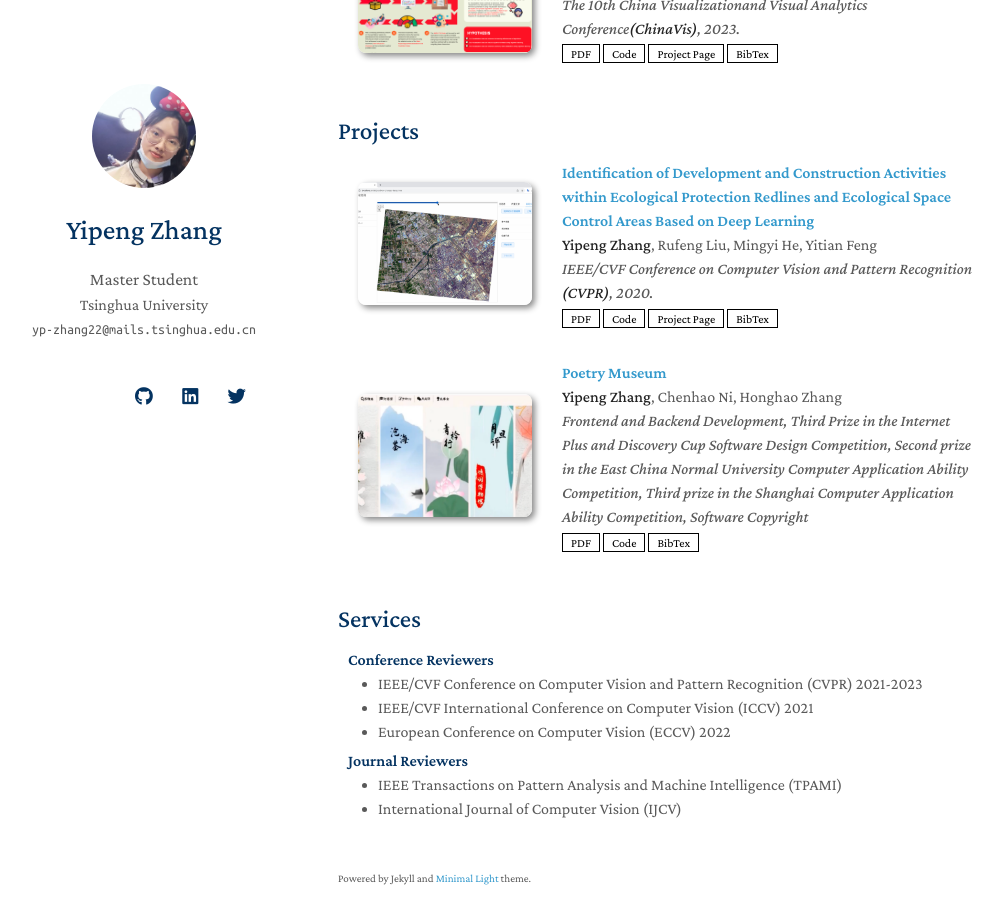
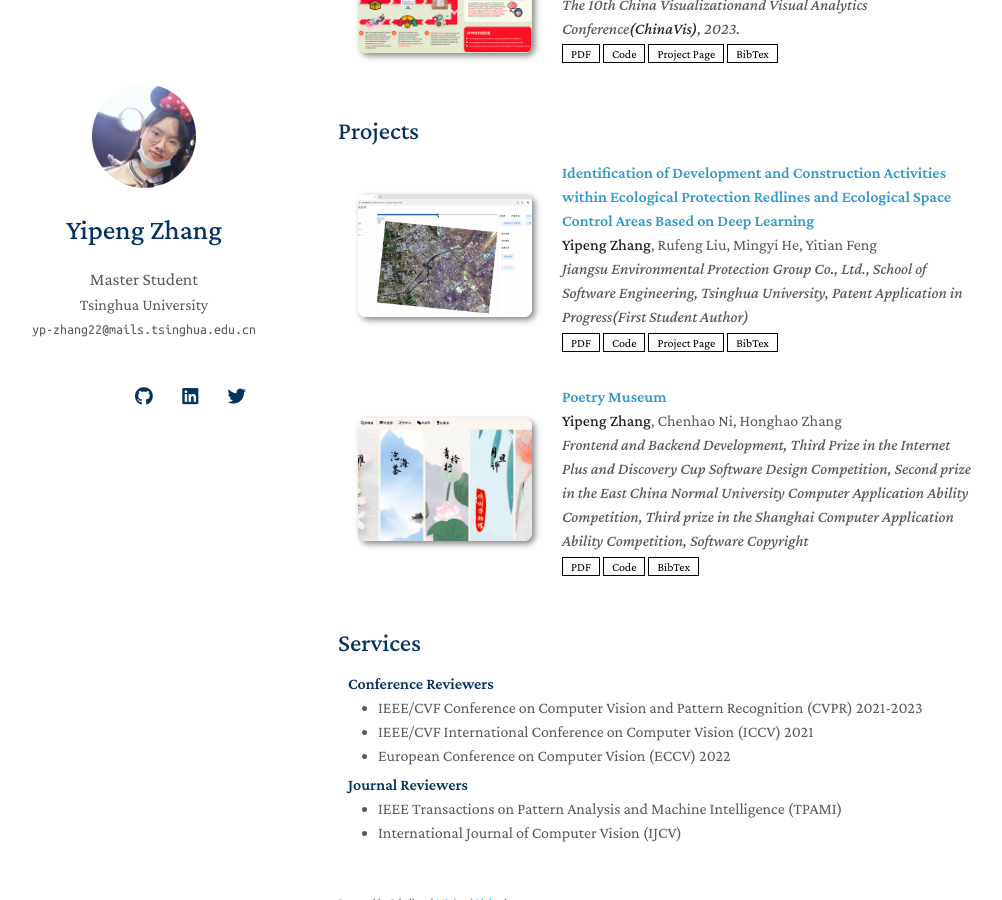
Before and after one commit to YipengZhang22/YipengZhang22.github.io, a Jekyll site: the page built from index.md, in a window 1280 px wide and 900 px high, scrolled down 618 px. Shown: the whole window, without its empty margins (132-1134 px from the left). Built offline with Jekyll 4.4.1, drawn with Linux system fonts in a browser that asks for light colours; nearby versions of some CDN libraries; a style sheet for code colours, icons or effects is not loaded; our own code applies the rules of GitHub Pages for plain Markdown files.

Commit message:
Update projects.yml

```diff
--- a/_data/projects.yml
+++ b/_data/projects.yml
@@ -2,7 +2,7 @@ main:
 
   - title: Identification of Development and Construction Activities within Ecological Protection Redlines and Ecological Space Control Areas Based on Deep Learning
     authors: <strong>Yipeng Zhang</strong>, Rufeng Liu, Mingyi He, Yitian Feng
-    conference: IEEE/CVF Conference on Computer Vision and Pattern Recognition <strong>(CVPR)</strong>, 2020.
+    conference: Jiangsu Environmental Protection Group Co., Ltd., School of Software Engineering, Tsinghua University, Patent Application in Progress(First Student Author)
     pdf: https://arxiv.org/pdf/2002.10211.pdf
     code: https://github.com/yaoyao-liu/class-incremental-learning/tree/main/mnemonics-training
     page: https://class-il.mpi-inf.mpg.de/mnemonics/
```
